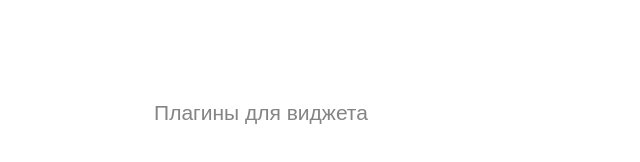
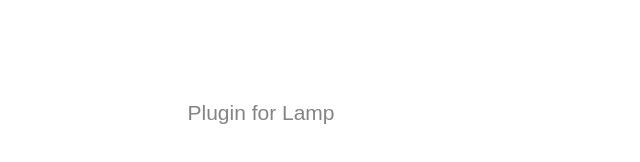
Before and after one commit to ilqarh/ilqarh.github.io, a plain HTML site: page index.html in a window 1280 px wide. Shown: the top 162 px of the page, 379-1019 px from the left. Drawn offline with Linux system fonts and the light colour scheme.

Commit message:
Update index.html

```diff
--- a/index.html
+++ b/index.html
@@ -8,7 +8,7 @@
 <body>
 	<div class="wrap">
 		<div class="share">
-			<p style="margin: 0px;">Плагины для виджета</p>
+			<p style="margin: 0px;">Plugin for Lamp</p>
 		</div>
 
 
```
